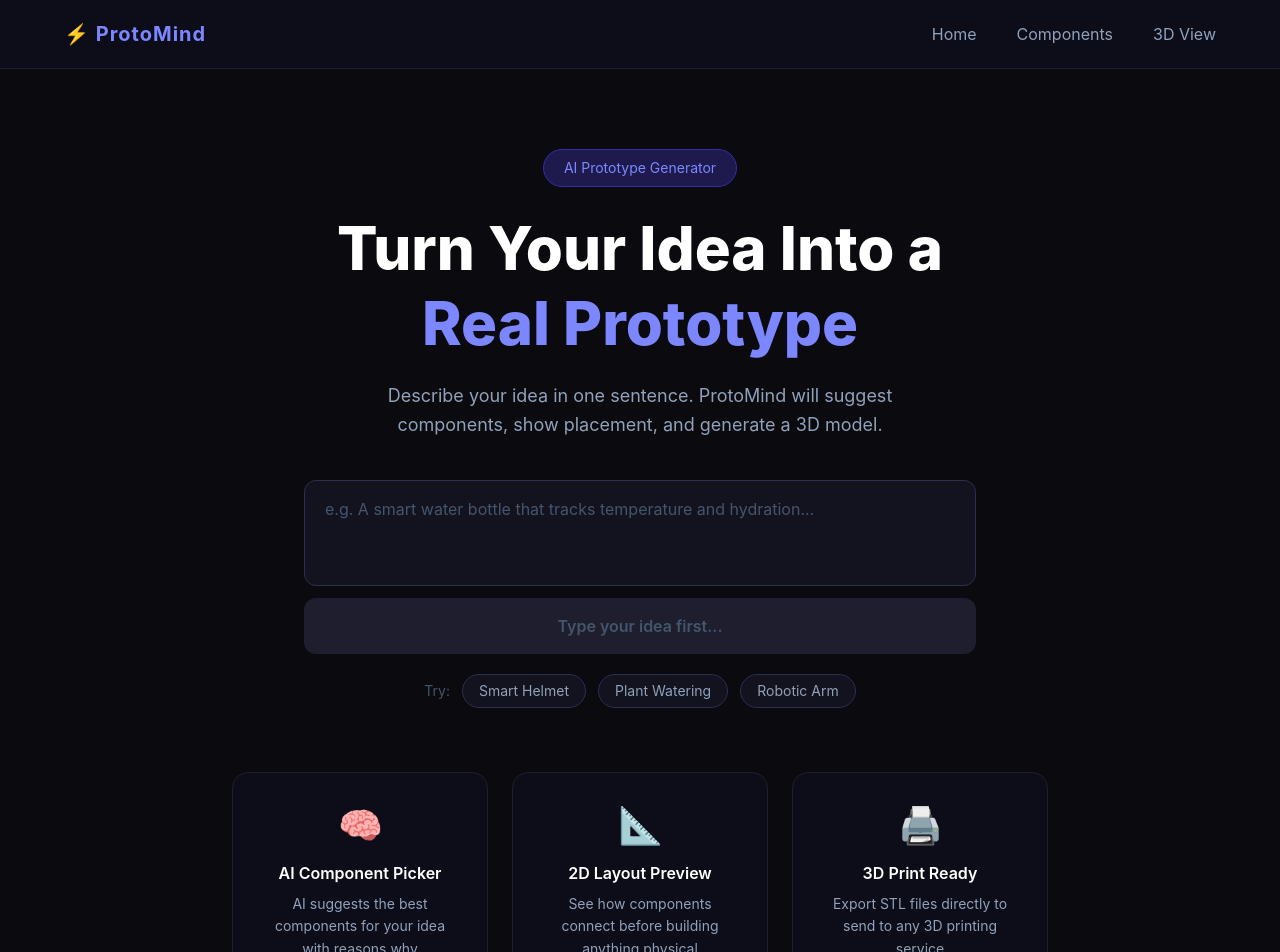
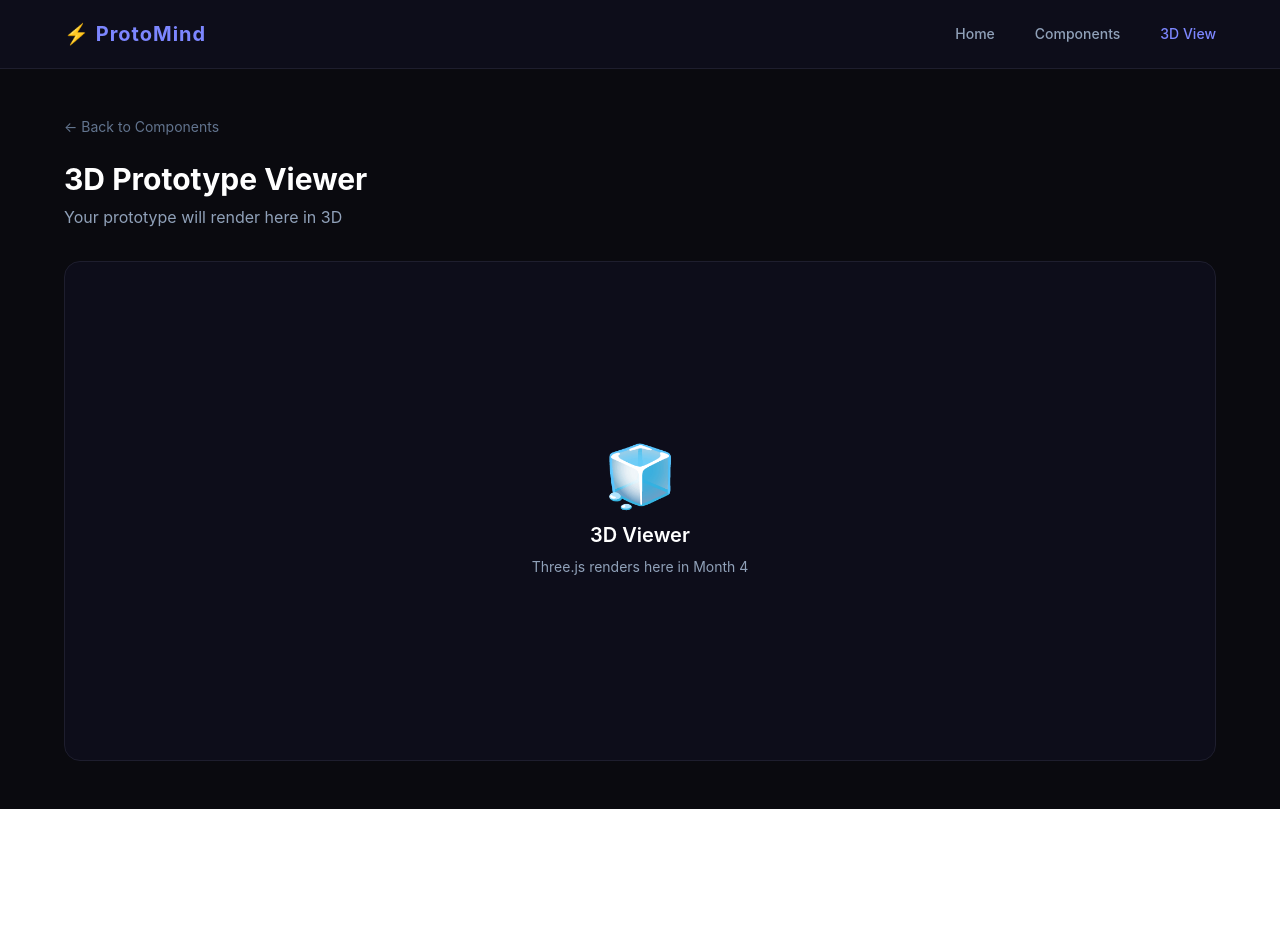
Before and after one commit to madheshwaran402-blip/protomind, a React (Vite) app: page /viewer in a window 1280 px wide. Shown: the top 952 px of the page. After the commit the page ends 809 px from the top, so only its background shows below. Built offline with nearby package versions, Linux system fonts and the light colour scheme.

Commit message:
Day 3 - React Router, 3 pages connected

```diff
--- a/package.json
+++ b/package.json
@@ -13,6 +13,7 @@
     "@tailwindcss/vite": "^4.2.2",
     "react": "^19.2.4",
     "react-dom": "^19.2.4",
+    "react-router-dom": "^7.13.2",
     "tailwindcss": "^4.2.2"
   },
   "devDependencies": {
--- a/src/App.jsx
+++ b/src/App.jsx
@@ -1,111 +1,57 @@
-import { useState } from 'react'
+import { BrowserRouter, Routes, Route, useNavigate, useLocation } from 'react-router-dom'
+import Home from './pages/Home'
+import Components from './pages/Components'
+import Viewer from './pages/Viewer'
 
-function App() {
-  const [idea, setIdea] = useState('')
+function Navbar() {
+  const navigate = useNavigate()
+  const location = useLocation()
+
+  const links = [
+    { label: 'Home', path: '/' },
+    { label: 'Components', path: '/components' },
+    { label: '3D View', path: '/viewer' },
+  ]
 
   return (
-    <div className="min-h-screen bg-[#0a0a0f] text-white">
-
-      {/* Navbar */}
     <nav className="flex justify-between items-center px-16 py-5 border-b border-[#1e1e2e] bg-[#0d0d1a]">
-        <div className="text-xl font-bold text-indigo-400 tracking-wider">
+      <div
+        onClick={() => navigate('/')}
+        className="text-xl font-bold text-indigo-400 tracking-wider cursor-pointer"
+      >
         ⚡ ProtoMind
       </div>
       <div className="flex gap-10">
-          <span className="text-slate-400 cursor-pointer hover:text-white transition">Home</span>
-          <span className="text-slate-400 cursor-pointer hover:text-white transition">Components</span>
-          <span className="text-slate-400 cursor-pointer hover:text-white transition">3D View</span>
-        </div>
-      </nav>
-
-      {/* Hero */}
-      <div className="flex flex-col items-center text-center px-10 pt-20 pb-16">
-
-        <div className="bg-indigo-950 text-indigo-400 text-sm px-5 py-2 rounded-full border border-indigo-800 mb-6">
-          AI Prototype Generator
-        </div>
-
-        <h1 className="text-6xl font-extrabold leading-tight mb-5">
-          Turn Your Idea Into a<br />
-          <span className="text-indigo-400">Real Prototype</span>
-        </h1>
-
-        <p className="text-slate-400 text-lg max-w-xl leading-relaxed mb-10">
-          Describe your idea in one sentence. ProtoMind will suggest
-          components, show placement, and generate a 3D model.
-        </p>
-
-        {/* Input Area */}
-        <div className="w-full max-w-2xl flex flex-col gap-3">
-          <textarea
-            className="w-full bg-[#13131f] border border-[#2e2e4e] rounded-xl px-5 py-4 text-white text-base resize-none outline-none focus:border-indigo-500 transition placeholder-slate-600"
-            placeholder="e.g. A smart water bottle that tracks temperature and hydration..."
-            value={idea}
-            onChange={(e) => setIdea(e.target.value)}
-            rows={3}
-          />
-          <button
-            disabled={idea.length === 0}
-            className={`w-full py-4 rounded-xl text-base font-semibold transition ${
-              idea.length > 0
-                ? 'bg-indigo-600 hover:bg-indigo-500 cursor-pointer text-white'
-                : 'bg-[#1e1e2e] text-slate-600 cursor-not-allowed'
+        {links.map((link) => (
+          <span
+            key={link.path}
+            onClick={() => navigate(link.path)}
+            className={`cursor-pointer transition text-sm font-medium ${
+              location.pathname === link.path
+                ? 'text-indigo-400'
+                : 'text-slate-400 hover:text-white'
             }`}
           >
-            {idea.length > 0 ? '⚡ Generate Prototype' : 'Type your idea first...'}
-          </button>
-        </div>
-
-        {/* Example Chips */}
-        <div className="flex gap-3 mt-5 flex-wrap justify-center items-center">
-          <span className="text-slate-600 text-sm">Try:</span>
-          {[
-            ['Smart Helmet', 'A smart helmet with collision detection and SOS alert'],
-            ['Plant Watering', 'An automatic plant watering system with soil moisture sensor'],
-            ['Robotic Arm', 'A gesture controlled robotic arm'],
-          ].map(([label, value]) => (
-            <span
-              key={label}
-              onClick={() => setIdea(value)}
-              className="bg-[#13131f] border border-[#2e2e4e] text-slate-400 px-4 py-1.5 rounded-full text-sm cursor-pointer hover:border-indigo-500 hover:text-indigo-300 transition"
-            >
-              {label}
+            {link.label}
           </span>
         ))}
       </div>
+    </nav>
+  )
+}
+
+function App() {
+  return (
+    <BrowserRouter>
+      <div className="min-h-screen bg-[#0a0a0f] text-white">
+        <Navbar />
+        <Routes>
+          <Route path="/" element={<Home />} />
+          <Route path="/components" element={<Components />} />
+          <Route path="/viewer" element={<Viewer />} />
+        </Routes>
       </div>
-
-      {/* Feature Cards */}
-      <div className="flex justify-center gap-6 px-16 pb-20 flex-wrap">
-        {[
-          {
-            icon: '🧠',
-            title: 'AI Component Picker',
-            desc: 'AI suggests the best components for your idea with reasons why',
-          },
-          {
-            icon: '📐',
-            title: '2D Layout Preview',
-            desc: 'See how components connect before building anything physical',
-          },
-          {
-            icon: '🖨️',
-            title: '3D Print Ready',
-            desc: 'Export STL files directly to send to any 3D printing service',
-          },
-        ].map((card) => (
-          <div
-            key={card.title}
-            className="bg-[#0d0d1a] border border-[#1e1e2e] rounded-2xl p-8 w-64 text-center hover:border-indigo-800 transition"
-          >
-            <div className="text-4xl mb-4">{card.icon}</div>
-            <h3 className="text-base font-semibold mb-2">{card.title}</h3>
-            <p className="text-slate-400 text-sm leading-relaxed">{card.desc}</p>
-          </div>
-        ))}
-      </div>
-
-    </div>
+    </BrowserRouter>
   )
 }
 
--- /dev/null
+++ b/src/pages/Components.jsx
@@ -0,0 +1,40 @@
+import { useLocation, useNavigate } from 'react-router-dom'
+
+function Components() {
+  const location = useLocation()
+  const navigate = useNavigate()
+  const idea = location.state?.idea || 'No idea provided'
+
+  return (
+    <div className="px-16 py-12">
+
+      {/* Header */}
+      <div className="mb-10">
+        <button
+          onClick={() => navigate('/')}
+          className="text-slate-500 hover:text-white text-sm mb-4 flex items-center gap-2 transition"
+        >
+          ← Back to Home
+        </button>
+        <h2 className="text-3xl font-bold mb-2">Component Suggestions</h2>
+        <p className="text-slate-400">Idea: <span className="text-indigo-400 italic">"{idea}"</span></p>
+      </div>
+
+      {/* AI Working Placeholder */}
+      <div className="bg-[#0d0d1a] border border-[#1e1e2e] rounded-2xl p-10 text-center">
+        <div className="text-5xl mb-4">🧠</div>
+        <h3 className="text-xl font-semibold mb-2">AI is analysing your idea...</h3>
+        <p className="text-slate-400 text-sm">Component suggestions will appear here in Day 5 when we connect the AI</p>
+        <button
+          onClick={() => navigate('/viewer')}
+          className="mt-8 px-8 py-3 bg-indigo-600 hover:bg-indigo-500 rounded-xl text-sm font-semibold transition"
+        >
+          Go to 3D Viewer →
+        </button>
+      </div>
+
+    </div>
+  )
+}
+
+export default Components
--- /dev/null
+++ b/src/pages/Home.jsx
@@ -0,0 +1,87 @@
+import { useState } from 'react'
+import { useNavigate } from 'react-router-dom'
+
+function Home() {
+  const [idea, setIdea] = useState('')
+  const navigate = useNavigate()
+
+  function handleGenerate() {
+    if (idea.trim().length > 0) {
+      navigate('/components', { state: { idea } })
+    }
+  }
+
+  return (
+    <div className="flex flex-col items-center text-center px-10 pt-20 pb-16">
+
+      <div className="bg-indigo-950 text-indigo-400 text-sm px-5 py-2 rounded-full border border-indigo-800 mb-6">
+        AI Prototype Generator
+      </div>
+
+      <h1 className="text-6xl font-extrabold leading-tight mb-5">
+        Turn Your Idea Into a<br />
+        <span className="text-indigo-400">Real Prototype</span>
+      </h1>
+
+      <p className="text-slate-400 text-lg max-w-xl leading-relaxed mb-10">
+        Describe your idea in one sentence. ProtoMind will suggest
+        components, show placement, and generate a 3D model.
+      </p>
+
+      <div className="w-full max-w-2xl flex flex-col gap-3">
+        <textarea
+          className="w-full bg-[#13131f] border border-[#2e2e4e] rounded-xl px-5 py-4 text-white text-base resize-none outline-none focus:border-indigo-500 transition placeholder-slate-600"
+          placeholder="e.g. A smart water bottle that tracks temperature and hydration..."
+          value={idea}
+          onChange={(e) => setIdea(e.target.value)}
+          rows={3}
+        />
+        <button
+          onClick={handleGenerate}
+          disabled={idea.length === 0}
+          className={`w-full py-4 rounded-xl text-base font-semibold transition ${
+            idea.length > 0
+              ? 'bg-indigo-600 hover:bg-indigo-500 cursor-pointer text-white'
+              : 'bg-[#1e1e2e] text-slate-600 cursor-not-allowed'
+          }`}
+        >
+          {idea.length > 0 ? '⚡ Generate Prototype' : 'Type your idea first...'}
+        </button>
+      </div>
+
+      <div className="flex gap-3 mt-5 flex-wrap justify-center items-center">
+        <span className="text-slate-600 text-sm">Try:</span>
+        {[
+          ['Smart Helmet', 'A smart helmet with collision detection and SOS alert'],
+          ['Plant Watering', 'An automatic plant watering system with soil moisture sensor'],
+          ['Robotic Arm', 'A gesture controlled robotic arm'],
+        ].map(([label, value]) => (
+          <span
+            key={label}
+            onClick={() => setIdea(value)}
+            className="bg-[#13131f] border border-[#2e2e4e] text-slate-400 px-4 py-1.5 rounded-full text-sm cursor-pointer hover:border-indigo-500 hover:text-indigo-300 transition"
+          >
+            {label}
+          </span>
+        ))}
+      </div>
+
+      <div className="flex justify-center gap-6 px-16 mt-16 flex-wrap">
+        {[
+          { icon: '🧠', title: 'AI Component Picker', desc: 'AI suggests the best components for your idea with reasons why' },
+          { icon: '📐', title: '2D Layout Preview', desc: 'See how components connect before building anything physical' },
+          { icon: '🖨️', title: '3D Print Ready', desc: 'Export STL files directly to send to any 3D printing service' },
+        ].map((card) => (
+          <div key={card.title} className="bg-[#0d0d1a] border border-[#1e1e2e] rounded-2xl p-8 w-64 text-center hover:border-indigo-800 transition">
+            <div className="text-4xl mb-4">{card.icon}</div>
+            <h3 className="text-base font-semibold mb-2">{card.title}</h3>
+            <p className="text-slate-400 text-sm leading-relaxed">{card.desc}</p>
+          </div>
+        ))}
+      </div>
+
+    </div>
+  )
+}
+
+export default Home
--- /dev/null
+++ b/src/pages/Viewer.jsx
@@ -0,0 +1,33 @@
+import { useNavigate } from 'react-router-dom'
+
+function Viewer() {
+  const navigate = useNavigate()
+
+  return (
+    <div className="px-16 py-12">
+
+      <button
+        onClick={() => navigate('/components')}
+        className="text-slate-500 hover:text-white text-sm mb-6 flex items-center gap-2 transition"
+      >
+        ← Back to Components
+      </button>
+
+      <h2 className="text-3xl font-bold mb-2">3D Prototype Viewer</h2>
+      <p className="text-slate-400 mb-8">Your prototype will render here in 3D</p>
+
+      {/* 3D Placeholder */}
+      <div className="bg-[#0d0d1a] border border-[#1e1e2e] rounded-2xl flex items-center justify-center"
+        style={{ height: '500px' }}>
+        <div className="text-center">
+          <div className="text-6xl mb-4">🧊</div>
+          <h3 className="text-xl font-semibold mb-2">3D Viewer</h3>
+          <p className="text-slate-400 text-sm">Three.js renders here in Month 4</p>
+        </div>
+      </div>
+
+    </div>
+  )
+}
+
+export default Viewer
```
Also changed, not shown: 1 other file (tests, documents, lock files or other folders). Lines whose indentation alone changed are shown as unchanged.
